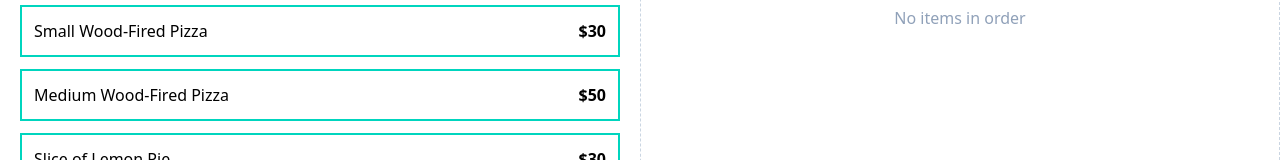
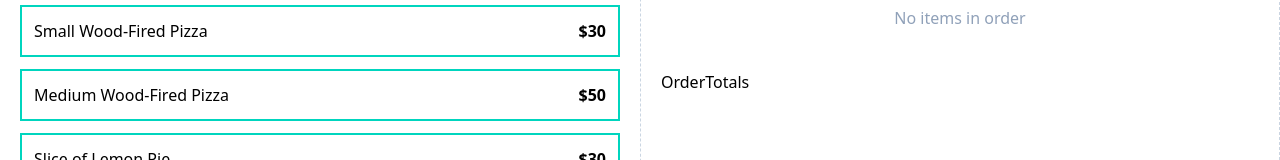
Before and after one commit to Cherry-Machado/typescript-tips-consumption-calculator, a React (Vite) app: page / in a window 1280 px wide. Shown: the part 255-415 px from the top of the page. Built offline with nearby package versions, Linux system fonts and the light colour scheme.

Commit message:
Creating new component OrderTotals

```diff
--- a/src/App.tsx
+++ b/src/App.tsx
@@ -2,6 +2,7 @@ import MenuItem from "./components/MenuItem";
 import OrderContents from "./components/OrderContents";
 import { menuItems } from "./data/db"
 import useOrder from "./hooks/useOrder";
+import OrderTotals from "./components/OrderTotals";
 
 function App() {
 
@@ -35,6 +36,8 @@ function App() {
             removeItem={removeItem}
           />
 
+          <OrderTotals />
+
         </div>
       </main>
     </>
--- /dev/null
+++ b/src/components/OrderTotals.tsx
@@ -0,0 +1,5 @@
+export default function OrderTotals() {
+  return (
+    <div>OrderTotals</div>
+  )
+}
```
